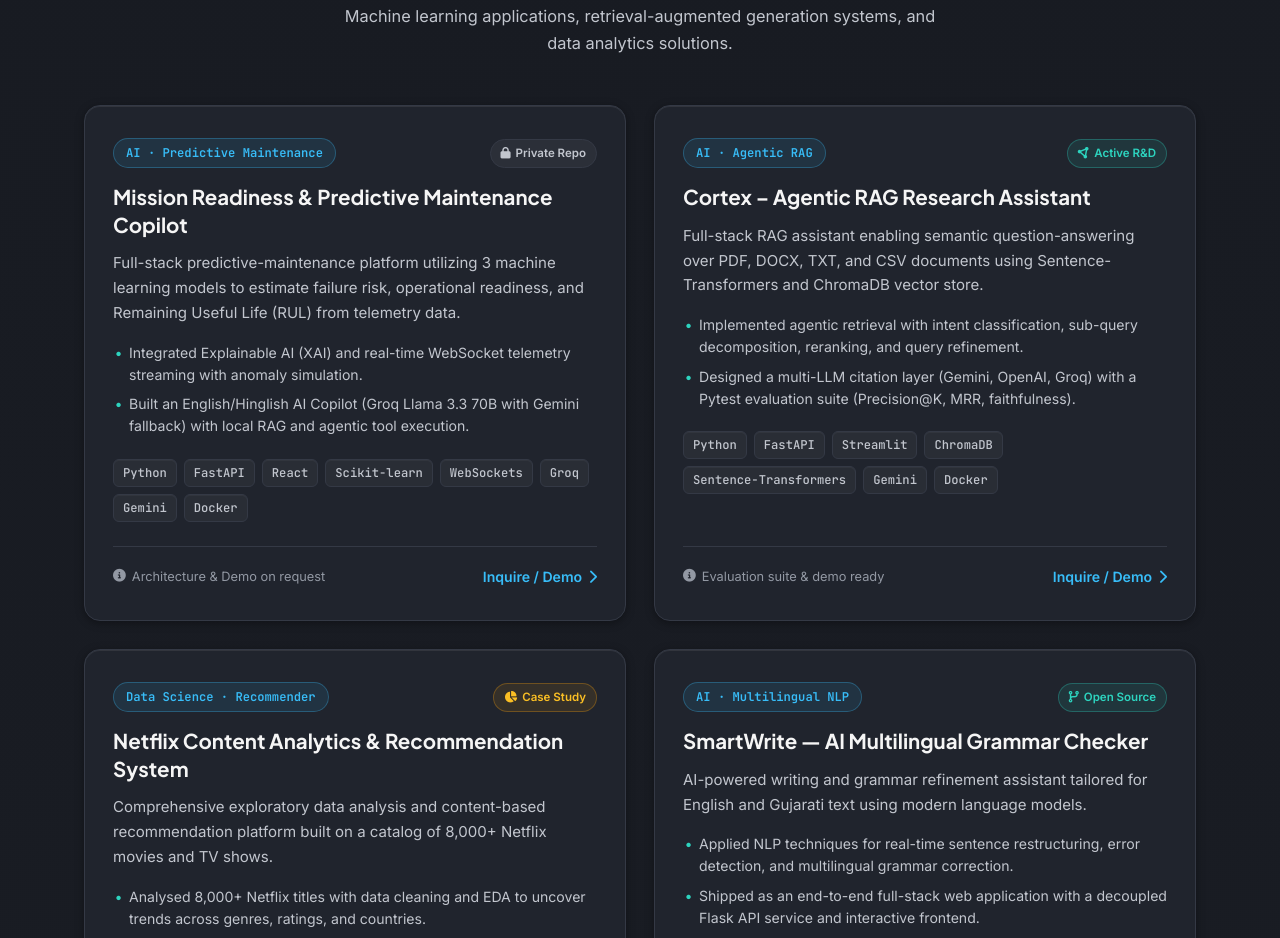
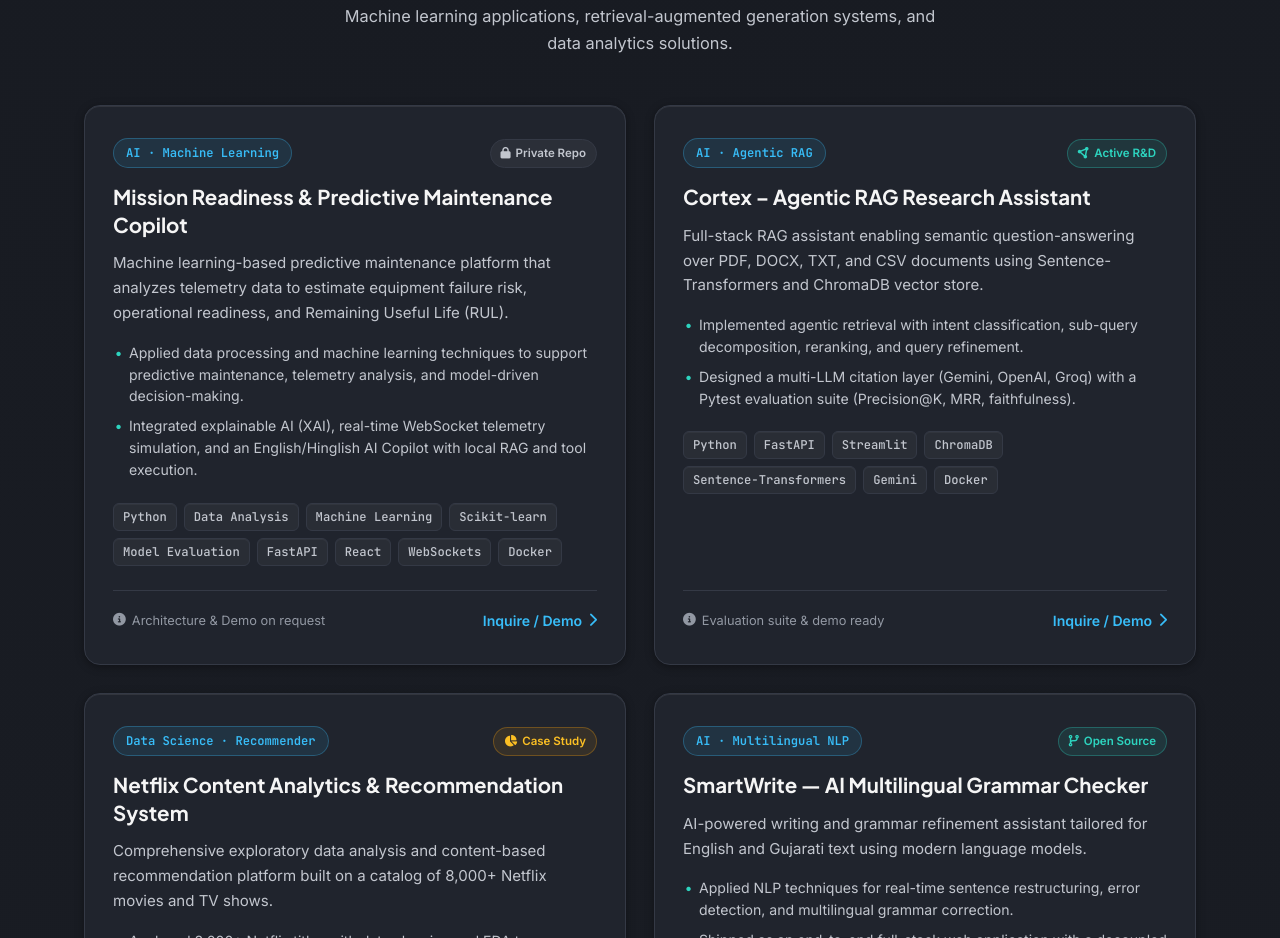
Before and after one commit to ayushposhiya00-lab/MyPortfolio, a plain HTML site: page index.html in a window 1280 px wide. Shown: the part 2556-3494 px from the top of the page. Drawn offline with nearby package versions, Linux system fonts and the light colour scheme.

Commit message:
Revise Mission Readiness project details
Updated project description and technologies for Mission Readiness project.

```diff
--- a/index.html
+++ b/index.html
@@ -370,27 +370,33 @@
             <!-- Project 1: Mission Readiness -->
             <article class="project-card text-only-card reveal-item">
                 <div class="project-card-header">
-                        <div class="project-domain-pill">AI · Predictive Maintenance</div>
+                    <div class="project-domain-pill">AI · Machine Learning</div>
                     <span class="badge-status private"><i class="fas fa-lock"></i> Private Repo</span>
                 </div>
+
                 <h3 class="project-title">Mission Readiness &amp; Predictive Maintenance Copilot</h3>
+
                 <p class="project-summary">
-                        Full-stack predictive-maintenance platform utilizing 3 machine learning models to estimate failure risk, operational readiness, and Remaining Useful Life (RUL) from telemetry data.
+                    Machine learning-based predictive maintenance platform that analyzes telemetry data to estimate equipment failure risk, operational readiness, and Remaining Useful Life (RUL).
                 </p>
+
                 <ul class="project-points">
-                        <li>Integrated Explainable AI (XAI) and real-time WebSocket telemetry streaming with anomaly simulation.</li>
-                        <li>Built an English/Hinglish AI Copilot (Groq Llama 3.3 70B with Gemini fallback) with local RAG and agentic tool execution.</li>
+                    <li>Applied data processing and machine learning techniques to support predictive maintenance, telemetry analysis, and model-driven decision-making.</li>
+                    <li>Integrated explainable AI (XAI), real-time WebSocket telemetry simulation, and an English/Hinglish AI Copilot with local RAG and tool execution.</li>
                 </ul>
+
                 <div class="project-tech-chips">
                     <span>Python</span>
+                    <span>Data Analysis</span>
+                    <span>Machine Learning</span>
+                    <span>Scikit-learn</span>
+                    <span>Model Evaluation</span>
                     <span>FastAPI</span>
                     <span>React</span>
-                        <span>Scikit-learn</span>
                     <span>WebSockets</span>
-                        <span>Groq</span>
-                        <span>Gemini</span>
                     <span>Docker</span>
                 </div>
+
                 <div class="project-card-footer">
                     <span class="availability-note"><i class="fas fa-info-circle"></i> Architecture &amp; Demo on request</span>
                     <a href="#contact" class="btn-link-action">Inquire / Demo <i class="fas fa-chevron-right"></i></a>
```
Lines whose indentation alone changed are shown as unchanged.
